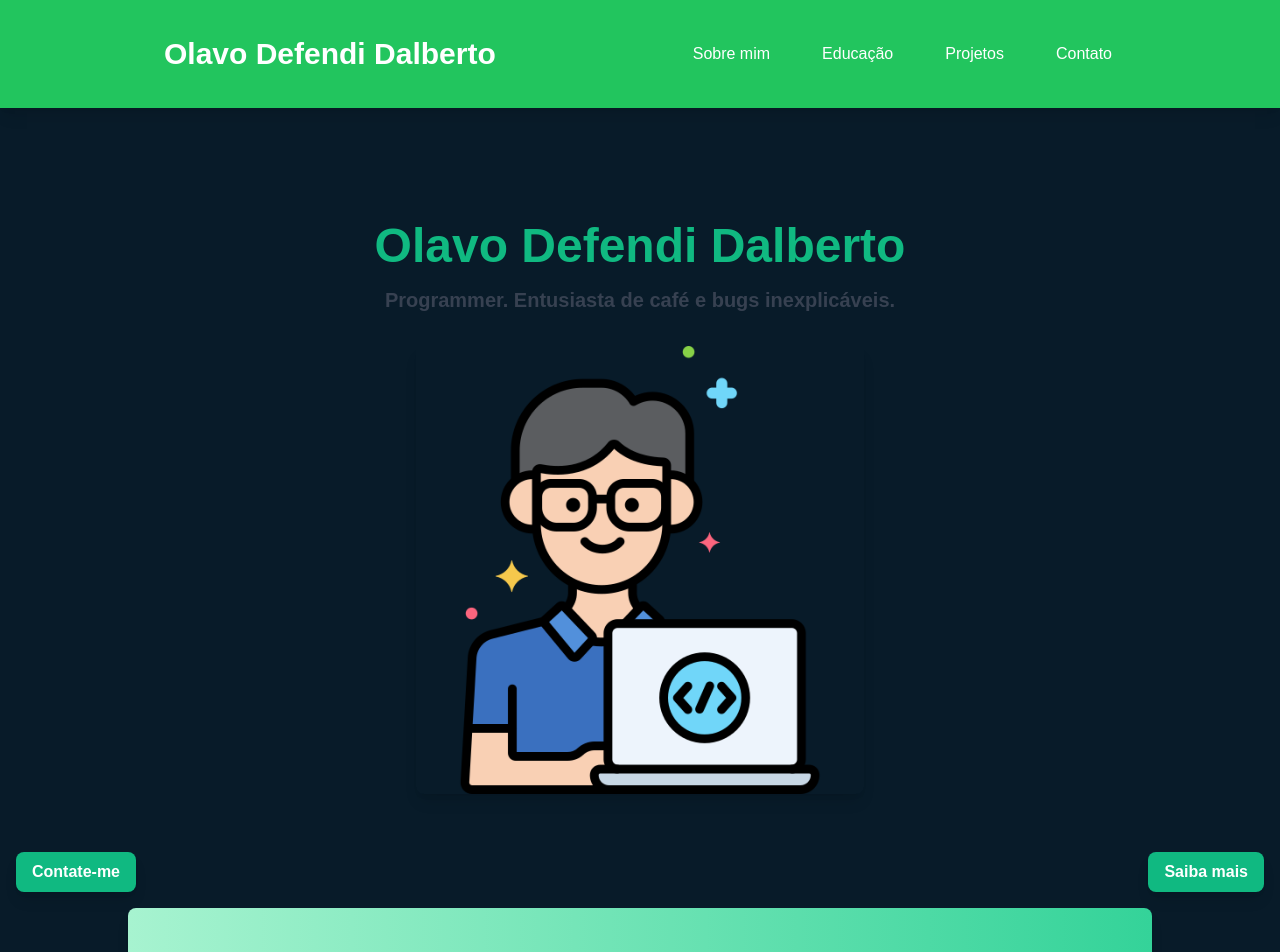
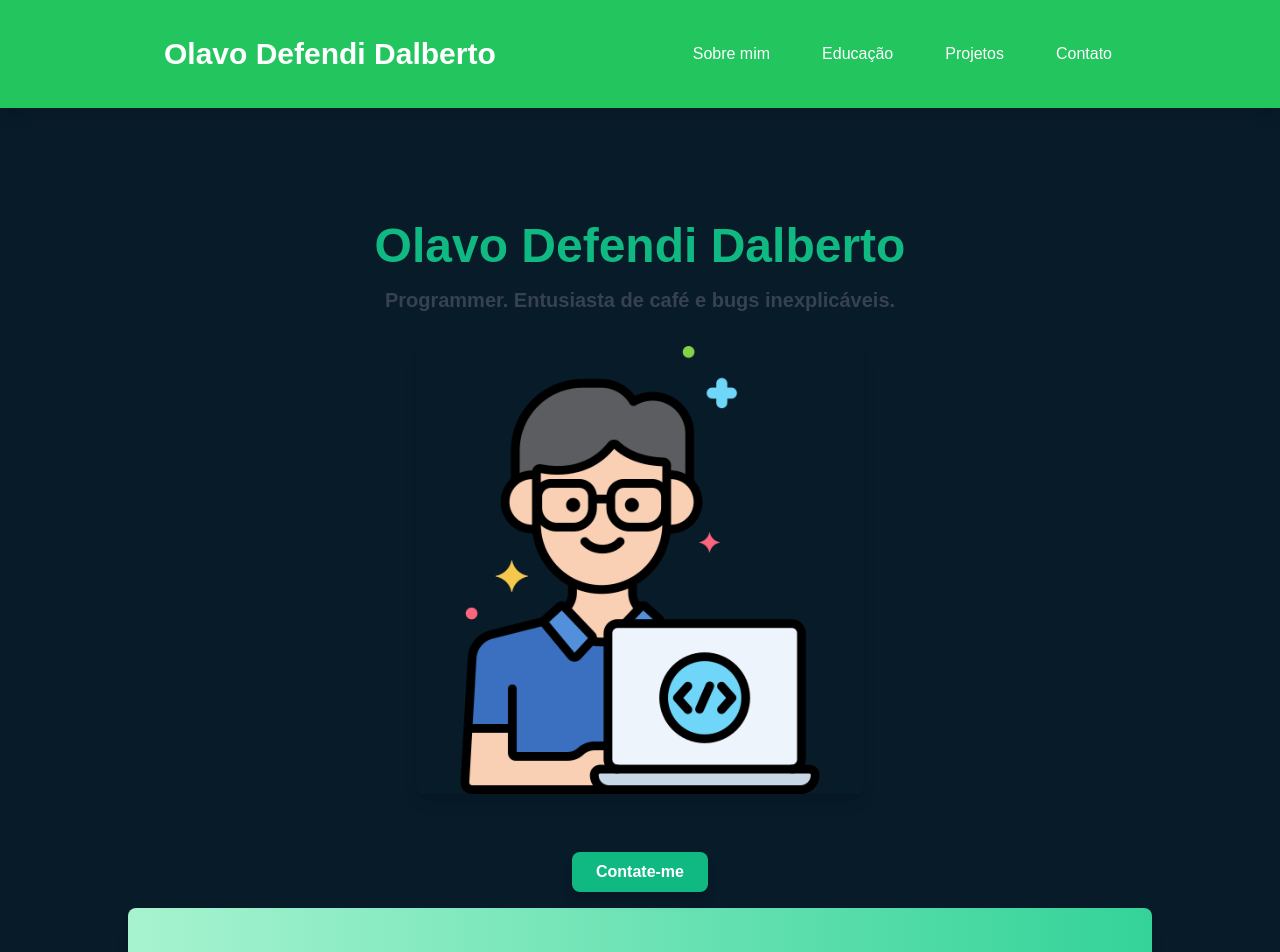
Before and after one commit to olavodd42/meu-portfolio, a React (Create React App) app: page / in a window 1280 px wide. Shown: the top 952 px of the page. Built offline with nearby package versions, Linux system fonts and the light colour scheme.

Commit message:
corrige layout2

```diff
--- a/src/components/Hero.js
+++ b/src/components/Hero.js
@@ -23,19 +23,15 @@ export default function Hero() {
                 />
             </div>
 
-            {/* Botões de ação */}
-            <div className="absolute bottom-4 flex justify-between w-full px-4">
+            {/* Botão centralizado */}
+            <div className="absolute bottom-4 w-full flex justify-center">
                 <a
                     href="https://wa.me/+5555999684802"
                     target="_blank"
                     rel="noopener noreferrer"
-                    className="bg-emerald-500 text-white font-bold py-2 px-4 rounded-lg shadow-lg hover:bg-emerald-600 transition">
+                    className="bg-emerald-500 text-white font-bold py-2 px-6 rounded-lg shadow-lg hover:bg-emerald-600 transition">
                     Contate-me
                 </a>
-                <button
-                    className="bg-emerald-500 text-white font-bold py-2 px-4 rounded-lg shadow-lg hover:bg-emerald-600 transition">
-                    Saiba mais
-                </button>
             </div>
         </section>
     );
```
